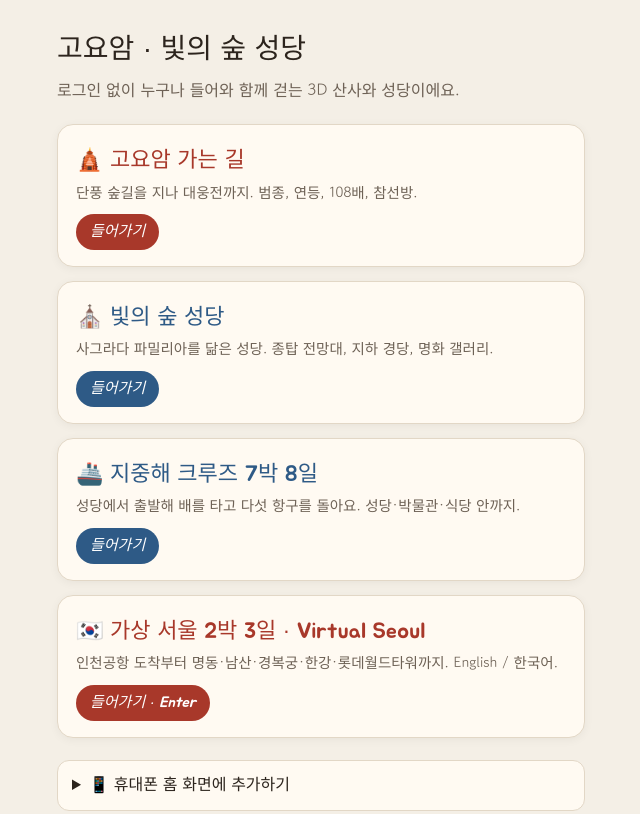
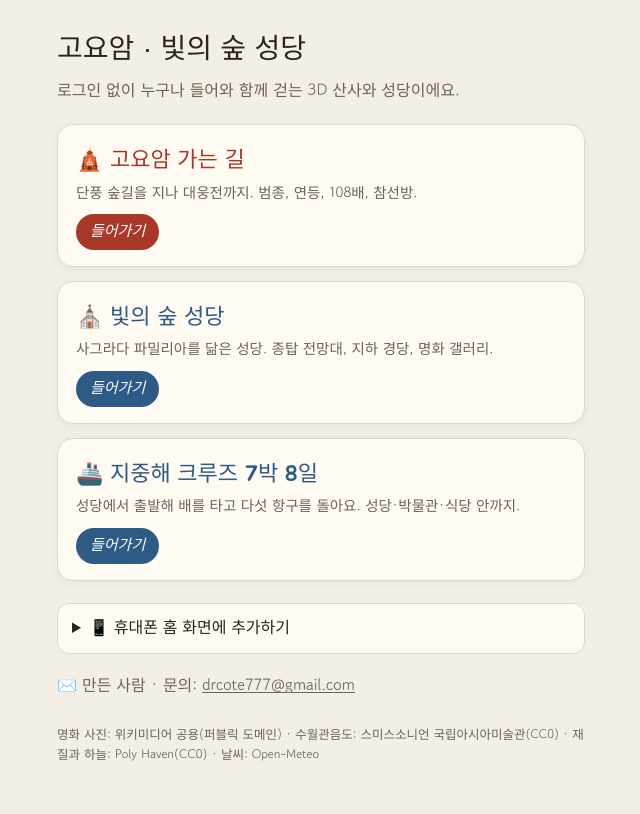
Before and after one commit to drcote777-art/drcote777-art.github.io, a plain HTML site: page index.html in a window 1280 px wide. Shown: the top 814 px of the page, without its empty margins (319-959 px from the left). Drawn offline with Linux system fonts and the light colour scheme.

Commit message:
가상 서울을 가족 사이트와 분리: 첫 화면 카드와 홈 버튼 제거
Co-Authored-By: Claude Fable 5.2 <noreply@anthropic.com>
Claude-Session: https://claude.ai/code/session_01Ngk2LTjMwCjGc6uKB2eHFM

```diff
--- a/index.html
+++ b/index.html
@@ -35,7 +35,6 @@ small{display:block;color:var(--sub);margin-top:26px;font-size:12.5px}
   <a class="card t" href="goyoam.html"><b>🛕 고요암 가는 길</b><span>단풍 숲길을 지나 대웅전까지. 범종, 연등, 108배, 참선방.</span><br><i class="go">들어가기</i></a>
   <a class="card c" href="cathedral.html"><b>⛪ 빛의 숲 성당</b><span>사그라다 파밀리아를 닮은 성당. 종탑 전망대, 지하 경당, 명화 갤러리.</span><br><i class="go">들어가기</i></a>
   <a class="card c" href="cruise.html"><b>🚢 지중해 크루즈 7박 8일</b><span>성당에서 출발해 배를 타고 다섯 항구를 돌아요. 성당·박물관·식당 안까지.</span><br><i class="go">들어가기</i></a>
-  <a class="card t" href="seoul.html"><b>🇰🇷 가상 서울 2박 3일 · Virtual Seoul</b><span>인천공항 도착부터 명동·남산·경복궁·한강·롯데월드타워까지. English / 한국어.</span><br><i class="go">들어가기 · Enter</i></a>
   <details>
     <summary>📱 휴대폰 홈 화면에 추가하기</summary>
     <ol>
```
Also changed, not shown: seoul.html (+1 -1 lines).
